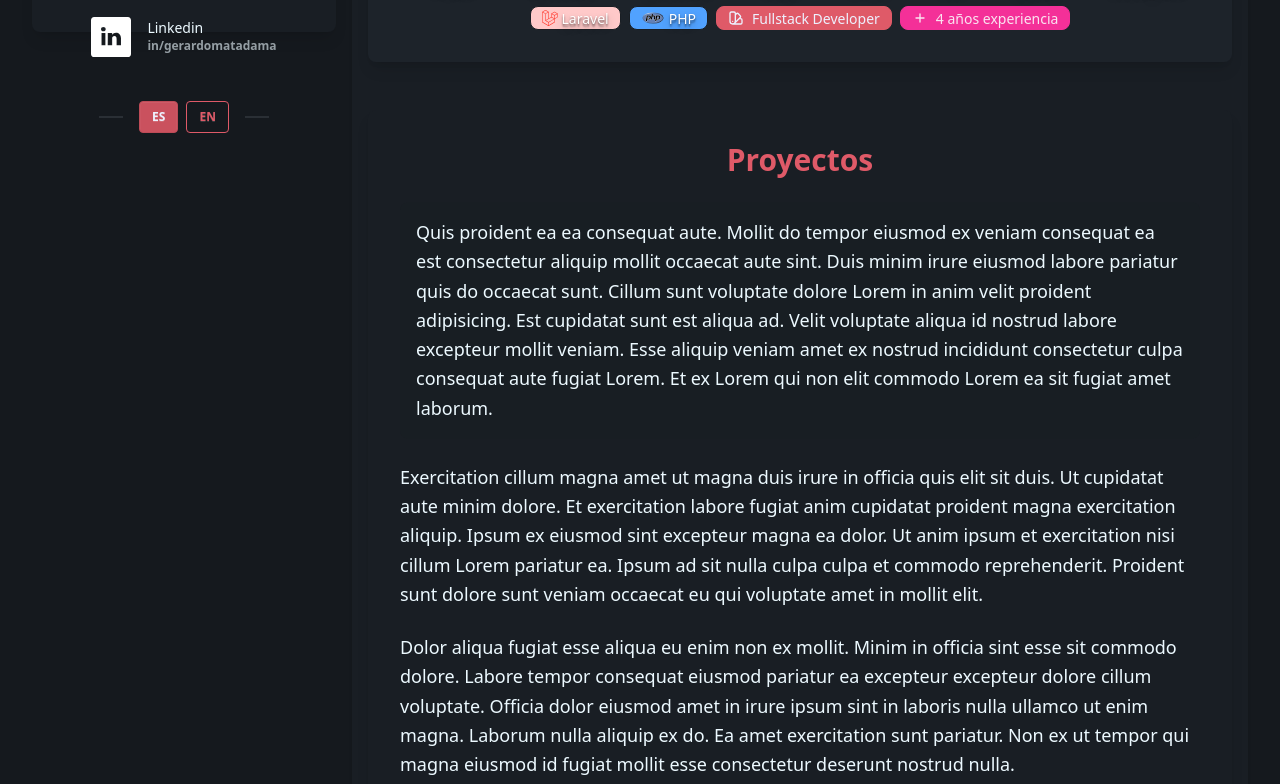
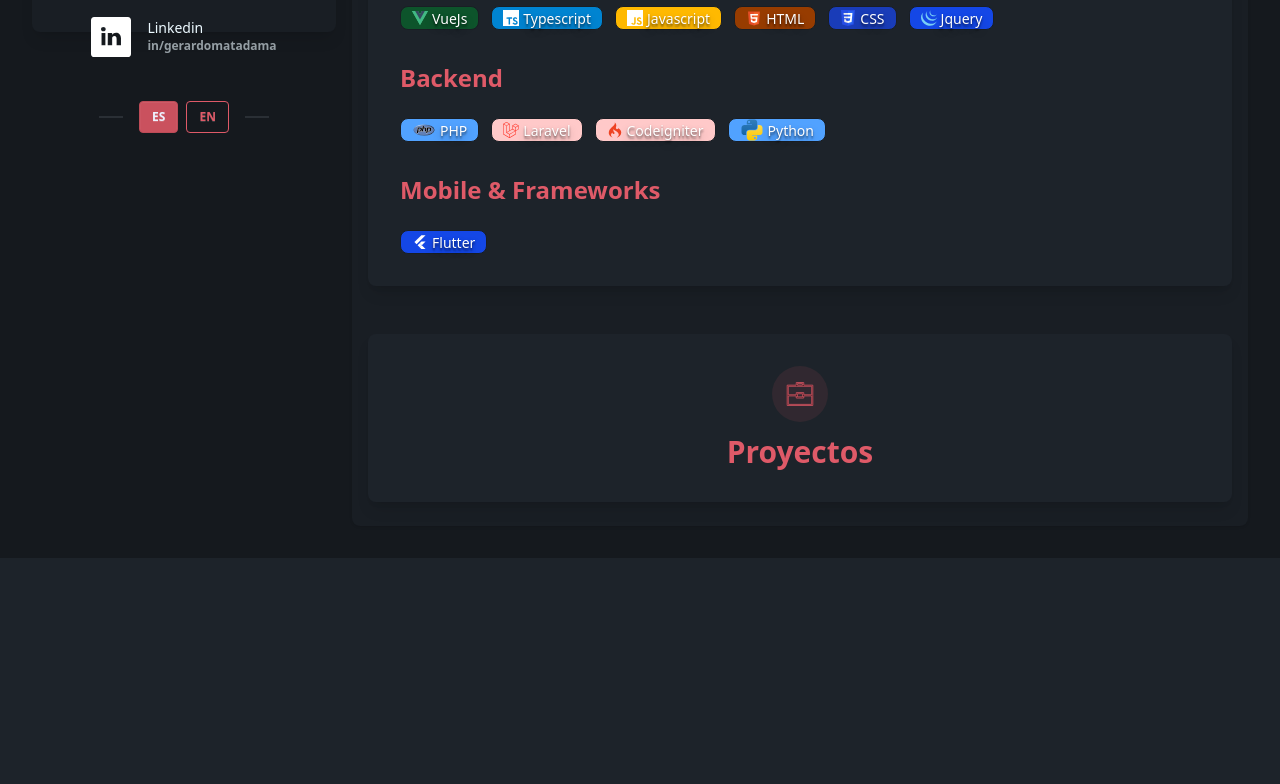
Before and after one commit to ElMexicanitox3/gerardomp.com-vue, a Vue app: page /projects in a window 1280 px wide. Shown: the part 736-1520 px from the top of the page. After the commit the page ends 1294 px from the top, so only its background shows below. Built offline with nearby package versions, Linux system fonts and the light colour scheme.

Commit message:
new python badge

```diff
--- a/src/components/NavbarComponent.vue
+++ b/src/components/NavbarComponent.vue
@@ -26,10 +26,11 @@
 <script setup lang="ts">
 import type { MenuOptions } from '@/interfaces/navbarItems.interfaces';
 
-defineProps<{
+const props = defineProps<{
   currentTitle: string;
   menuItems: MenuOptions[];
 }>();
+console.log(props.currentTitle);
 
 defineEmits<{
   (e: 'section-click', sectionId: string): void;
--- /dev/null
+++ b/src/components/badges/PythonBadge.vue
@@ -0,0 +1,14 @@
+<template>
+  <CustomBadge text="Python" class="bg-blue-400 text-white">
+    <template #icon>
+      <PythonIcon size="h-8 w-6" />
+    </template>
+  </CustomBadge>
+</template>
+
+<script setup lang="ts">
+import PythonIcon from '@/icons/PythonIcon.vue';
+import CustomBadge from '../CustomBadge.vue';
+</script>
+
+<style scoped></style>
--- /dev/null
+++ b/src/icons/PythonIcon.vue
@@ -0,0 +1,60 @@
+<template>
+  <svg :class="sizeClass" viewBox="0 0 32 32" fill="none" xmlns="http://www.w3.org/2000/svg">
+    <g id="SVGRepo_bgCarrier" stroke-width="0"></g>
+    <g id="SVGRepo_tracerCarrier" stroke-linecap="round" stroke-linejoin="round"></g>
+    <g id="SVGRepo_iconCarrier">
+      <path
+        fill-rule="evenodd"
+        clip-rule="evenodd"
+        d="M13.0164 2C10.8193 2 9.03825 3.72453 9.03825 5.85185V8.51852H15.9235V9.25926H5.97814C3.78107 9.25926 2 10.9838 2 13.1111L2 18.8889C2 21.0162 3.78107 22.7407 5.97814 22.7407H8.27322V19.4815C8.27322 17.3542 10.0543 15.6296 12.2514 15.6296H19.5956C21.4547 15.6296 22.9617 14.1704 22.9617 12.3704V5.85185C22.9617 3.72453 21.1807 2 18.9836 2H13.0164ZM12.0984 6.74074C12.8589 6.74074 13.4754 6.14378 13.4754 5.40741C13.4754 4.67103 12.8589 4.07407 12.0984 4.07407C11.3378 4.07407 10.7213 4.67103 10.7213 5.40741C10.7213 6.14378 11.3378 6.74074 12.0984 6.74074Z"
+        fill="url(#paint0_linear_87_8204)"
+      ></path>
+      <path
+        fill-rule="evenodd"
+        clip-rule="evenodd"
+        d="M18.9834 30C21.1805 30 22.9616 28.2755 22.9616 26.1482V23.4815L16.0763 23.4815L16.0763 22.7408L26.0217 22.7408C28.2188 22.7408 29.9998 21.0162 29.9998 18.8889V13.1111C29.9998 10.9838 28.2188 9.25928 26.0217 9.25928L23.7266 9.25928V12.5185C23.7266 14.6459 21.9455 16.3704 19.7485 16.3704L12.4042 16.3704C10.5451 16.3704 9.03809 17.8296 9.03809 19.6296L9.03809 26.1482C9.03809 28.2755 10.8192 30 13.0162 30H18.9834ZM19.9015 25.2593C19.1409 25.2593 18.5244 25.8562 18.5244 26.5926C18.5244 27.329 19.1409 27.9259 19.9015 27.9259C20.662 27.9259 21.2785 27.329 21.2785 26.5926C21.2785 25.8562 20.662 25.2593 19.9015 25.2593Z"
+        fill="url(#paint1_linear_87_8204)"
+      ></path>
+      <defs>
+        <linearGradient
+          id="paint0_linear_87_8204"
+          x1="12.4809"
+          y1="2"
+          x2="12.4809"
+          y2="22.7407"
+          gradientUnits="userSpaceOnUse"
+        >
+          <stop stop-color="#327EBD"></stop>
+          <stop offset="1" stop-color="#1565A7"></stop>
+        </linearGradient>
+        <linearGradient
+          id="paint1_linear_87_8204"
+          x1="19.519"
+          y1="9.25928"
+          x2="19.519"
+          y2="30"
+          gradientUnits="userSpaceOnUse"
+        >
+          <stop stop-color="#FFDA4B"></stop>
+          <stop offset="1" stop-color="#F9C600"></stop>
+        </linearGradient>
+      </defs>
+    </g>
+  </svg>
+</template>
+
+<script setup lang="ts">
+import { computed } from 'vue';
+
+const props = withDefaults(
+  defineProps<{
+    size?: string;
+  }>(),
+  {
+    size: 'h-3 w-3',
+  },
+);
+const sizeClass = computed(() => props.size);
+</script>
+
+<style scoped></style>
--- a/src/views/projectsView.vue
+++ b/src/views/projectsView.vue
@@ -1,79 +1,35 @@
 <template>
-  <div class="w-full h-full mx-auto px-4 py-6">
-    <div class="card bg-base-200 shadow-lg h-full">
-      <div class="card-body p-6 md:p-8 space-y-4">
-        <h2 class="text-2xl md:text-3xl font-bold text-center mb-4 text-primary">Proyectos</h2>
-
-        <div class="space-y-6 text-base md:text-lg leading-relaxed">
-          <p class="bg-base-200/30 p-4 rounded-lg hover:bg-base-200/50 transition-colors">
-            Quis proident ea ea consequat aute. Mollit do tempor eiusmod ex veniam consequat ea est
-            consectetur aliquip mollit occaecat aute sint. Duis minim irure eiusmod labore pariatur
-            quis do occaecat sunt. Cillum sunt voluptate dolore Lorem in anim velit proident
-            adipisicing. Est cupidatat sunt est aliqua ad. Velit voluptate aliqua id nostrud labore
-            excepteur mollit veniam. Esse aliquip veniam amet ex nostrud incididunt consectetur
-            culpa consequat aute fugiat Lorem. Et ex Lorem qui non elit commodo Lorem ea sit fugiat
-            amet laborum.
-          </p>
-          <p>
-            Exercitation cillum magna amet ut magna duis irure in officia quis elit sit duis. Ut
-            cupidatat aute minim dolore. Et exercitation labore fugiat anim cupidatat proident magna
-            exercitation aliquip. Ipsum ex eiusmod sint excepteur magna ea dolor. Ut anim ipsum et
-            exercitation nisi cillum Lorem pariatur ea. Ipsum ad sit nulla culpa culpa et commodo
-            reprehenderit. Proident sunt dolore sunt veniam occaecat eu qui voluptate amet in mollit
-            elit.
-          </p>
-          <p>
-            Dolor aliqua fugiat esse aliqua eu enim non ex mollit. Minim in officia sint esse sit
-            commodo dolore. Labore tempor consequat eiusmod pariatur ea excepteur excepteur dolore
-            cillum voluptate. Officia dolor eiusmod amet in irure ipsum sint in laboris nulla
-            ullamco ut enim magna. Laborum nulla aliquip ex do. Ea amet exercitation sunt pariatur.
-            Non ex ut tempor qui magna eiusmod id fugiat mollit esse consectetur deserunt nostrud
-            nulla.
-          </p>
-          <p>
-            Id fugiat Lorem dolor sunt anim sit mollit veniam ad. Irure duis pariatur et et. Sint
-            amet reprehenderit elit officia. Anim consectetur ullamco adipisicing ex occaecat. Id eu
-            deserunt id dolore ex ullamco duis nulla ut in ea. Reprehenderit quis deserunt esse
-            laboris consectetur voluptate cillum duis nostrud pariatur. Consectetur id cillum esse
-            magna consequat proident deserunt quis quis veniam. Nisi ipsum sit officia fugiat ut
-            elit irure laborum nulla sit. Enim aliquip et consectetur proident ea duis est do culpa
-            cupidatat Lorem cupidatat amet amet. Amet exercitation do tempor voluptate et. Consequat
-            id incididunt aute ex commodo esse ex Lorem aliqua culpa elit ex dolor. Est quis
-            pariatur sit quis. Enim Lorem aliquip culpa excepteur ut non. Labore dolore ad commodo
-            ad. Ex aliquip enim culpa sint aute cillum occaecat minim. Occaecat laboris nisi eu
-            aliquip in non exercitation anim eiusmod sunt culpa esse incididunt qui. Aliqua eiusmod
-            amet in esse incididunt do non. Excepteur eiusmod ad commodo adipisicing magna est
-            dolore exercitation cillum laboris. Adipisicing non est fugiat ea. Quis et laborum
-            consequat non incididunt aute sint incididunt sit exercitation mollit dolor cupidatat.
-            Officia adipisicing ea aliqua excepteur eu quis laborum tempor. Eu sit qui et ad irure
-            cupidatat. Est tempor pariatur officia incididunt sit dolor ullamco incididunt sint
-            velit. Pariatur non officia sunt magna. Eu fugiat eiusmod esse nulla minim ullamco eu.
-            In eu sit excepteur dolor culpa in do. Duis eiusmod laboris cillum minim laboris ut
-            labore occaecat ex ea est. Cillum in ad reprehenderit do amet. Sint est sit cillum amet
-            ex pariatur. Enim et sit aliquip labore mollit occaecat deserunt nostrud incididunt
-            culpa cupidatat aliquip voluptate irure. Sit eiusmod aliquip enim magna occaecat irure
-            eiusmod duis Lorem duis enim sint occaecat. Aliquip exercitation exercitation mollit
-            labore veniam qui proident nisi nostrud nulla aute minim. Aliquip laboris officia fugiat
-            enim nulla magna consequat eu velit elit et reprehenderit. Aliquip laboris enim commodo
-            incididunt mollit cillum sint dolore est commodo. Ullamco incididunt quis anim veniam.
-            Incididunt aute fugiat consequat nisi Lorem ut labore. Dolore voluptate sunt consequat
-            dolore dolore ipsum in Lorem reprehenderit nostrud ex occaecat minim cupidatat. Duis
-            nulla aute eu Lorem proident cupidatat deserunt dolor pariatur occaecat aliqua esse sint
-            nostrud. Mollit sint elit dolor incididunt fugiat. Dolor adipisicing qui magna ut ipsum
-            do cillum. Commodo sunt labore id tempor. Eu officia dolor et deserunt nisi laborum
-            officia dolore. Non tempor in duis et consequat exercitation ea incididunt ut et. Minim
-            ex sint non proident. Aliquip laboris labore eu dolore officia sint laborum pariatur ea
-            proident exercitation magna. Ut anim amet quis ipsum enim aliquip. Irure do commodo ad
-            consequat magna cupidatat ea in laboris elit deserunt nulla incididunt. Officia sint
-            esse tempor occaecat nisi laboris deserunt consectetur non laborum ad anim. Veniam
-            exercitation laborum veniam veniam mollit amet. Quis sit culpa non sunt ipsum aliqua
-            nulla laborum eu deserunt. Lorem reprehenderit non enim esse fugiat velit est Lorem
-            aliqua officia aliqua qui mollit in. In tempor veniam sit proident commodo velit mollit
-            esse ad anim non esse irure dolore. Amet proident aute ut dolor minim. Quis nulla eu
-            tempor anim dolore dolor ex laborum deserunt ut irure sunt aliquip. Veniam velit
-            proident laborum exercitation cupidatat labore nisi magna in sit nulla mollit ut
-            eiusmod. Aute nisi amet ullamco veniam nulla.
-          </p>
+  <div class="w-full mx-auto px-4 py-6">
+    <div class="card bg-base-100 shadow-lg h-full">
+      <div class="card-body p-6 md:p-8 relative">
+        <div class="flex flex-col items-center">
+          <div class="bg-primary/10 p-3 rounded-full mb-3">
+            <svg
+              viewBox="0 0 32.00 32.00"
+              version="1.1"
+              xmlns="http://www.w3.org/2000/svg"
+              xmlns:xlink="http://www.w3.org/1999/xlink"
+              fill="currentColor"
+              class="h-8 w-8 text-primary"
+              stroke="currentColor"
+              stroke-width="0.8320000000000001"
+            >
+              <g id="SVGRepo_bgCarrier" stroke-width="0"></g>
+              <g id="SVGRepo_tracerCarrier" stroke-linecap="round" stroke-linejoin="round"></g>
+              <g id="SVGRepo_iconCarrier">
+                <g id="icomoon-ignore"></g>
+                <path
+                  d="M19.732 7.203v-2.666h-7.464v2.666h-9.063v20.259h25.59v-20.259h-9.063zM13.334 5.604h5.331v1.599h-5.331v-1.599zM12.268 8.27h15.461v8.53h-7.997v-2.133h-7.464v2.133h-7.997v-8.53h7.997zM18.666 15.733v3.199h-5.331v-3.199h5.331zM4.271 26.396v-8.53h7.997v2.133h7.464v-2.133h7.997v8.53h-23.457z"
+                  fill="#000000"
+                ></path>
+              </g>
+            </svg>
+          </div>
+          <h2 class="text-2xl md:text-3xl font-bold text-center text-primary">
+            <span class="bg-clip-text from-primary to-accent">{{
+              $t('sections.projects.title')
+            }}</span>
+          </h2>
         </div>
       </div>
     </div>
--- a/src/views/summaryView.vue
+++ b/src/views/summaryView.vue
@@ -74,60 +74,40 @@
           </h2>
         </div>
 
-        <!-- Badges de tecnologías destacadas -->
-        <div class="flex flex-wrap justify-center gap-2 mt-6">
-          <FlutterBadge />
+        <div class="space-y-8">
+          <!-- Sección Frontend -->
+          <div>
+            <h3 class="text-2xl font-bold text-primary border-primary pb-2 mb-4">Frontend</h3>
+            <div class="flex flex-wrap gap-3">
+              <VuejsBadge />
+              <TypescriptBadge />
+              <JavascriptBadge />
+              <HtmlBadge />
+              <CssBadge />
+              <JqueryBadge />
+            </div>
+          </div>
 
-          <TypescriptBadge />
+          <!-- Sección Backend -->
+          <div>
+            <h3 class="text-2xl font-bold text-primary border-secondary pb-2 mb-4">Backend</h3>
+            <div class="flex flex-wrap gap-3">
+              <PhpBadge />
+              <LaravelBadge />
+              <CodeigniterBadge />
+              <PythonBadge />
+            </div>
+          </div>
 
-          <JavascriptBadge />
-
-          <VuejsBadge />
-
-          <HtmlBadge />
-
-          <CssBadge />
-
-          <JqueryBadge />
-
-          <CodeigniterBadge />
-
-          <LaravelBadge />
-
-          <PhpBadge />
-          <div class="badge badge-primary">
-            <svg
-              xmlns="http://www.w3.org/2000/svg"
-              class="h-4 w-4"
-              fill="none"
-              viewBox="0 0 24 24"
-              stroke="currentColor"
-            >
-              <path
-                stroke-linecap="round"
-                stroke-linejoin="round"
-                stroke-width="2"
-                d="M7 21a4 4 0 01-4-4V5a2 2 0 012-2h4a2 2 0 012 2v12a4 4 0 01-4 4zm0 0h12a2 2 0 002-2v-4a2 2 0 00-2-2h-2.343M11 7.343l1.657-1.657a2 2 0 012.828 0l2.829 2.829a2 2 0 010 2.828l-8.486 8.485M7 17h.01"
-              />
-            </svg>
-            Fullstack Developer
-          </div>
-          <div class="badge badge-secondary gap-2">
-            <svg
-              xmlns="http://www.w3.org/2000/svg"
-              class="h-4 w-4"
-              fill="none"
-              viewBox="0 0 24 24"
-              stroke="currentColor"
-            >
-              <path
-                stroke-linecap="round"
-                stroke-linejoin="round"
-                stroke-width="2"
-                d="M12 6v6m0 0v6m0-6h6m-6 0H6"
-              />
-            </svg>
-            4 años experiencia
+          <!-- Sección Frameworks/Mobile -->
+          <div>
+            <h3 class="text-2xl font-bold text-primary border-accent pb-2 mb-4">
+              Mobile & Frameworks
+            </h3>
+            <div class="flex flex-wrap gap-3">
+              <FlutterBadge />
+              <!-- Agrega otros badges de frameworks aquí -->
+            </div>
           </div>
         </div>
       </div>
@@ -144,6 +124,7 @@
 import JqueryBadge from '@/components/badges/JqueryBadge.vue';
 import LaravelBadge from '@/components/badges/LaravelBadge.vue';
 import PhpBadge from '@/components/badges/PhpBadge.vue';
+import PythonBadge from '@/components/badges/PythonBadge.vue';
 import TypescriptBadge from '@/components/badges/TypescriptBadge.vue';
 import VuejsBadge from '@/components/badges/VuejsBadge.vue';
 </script>
```
Also changed, not shown: src/assets/main.css (+4 -4 lines).
